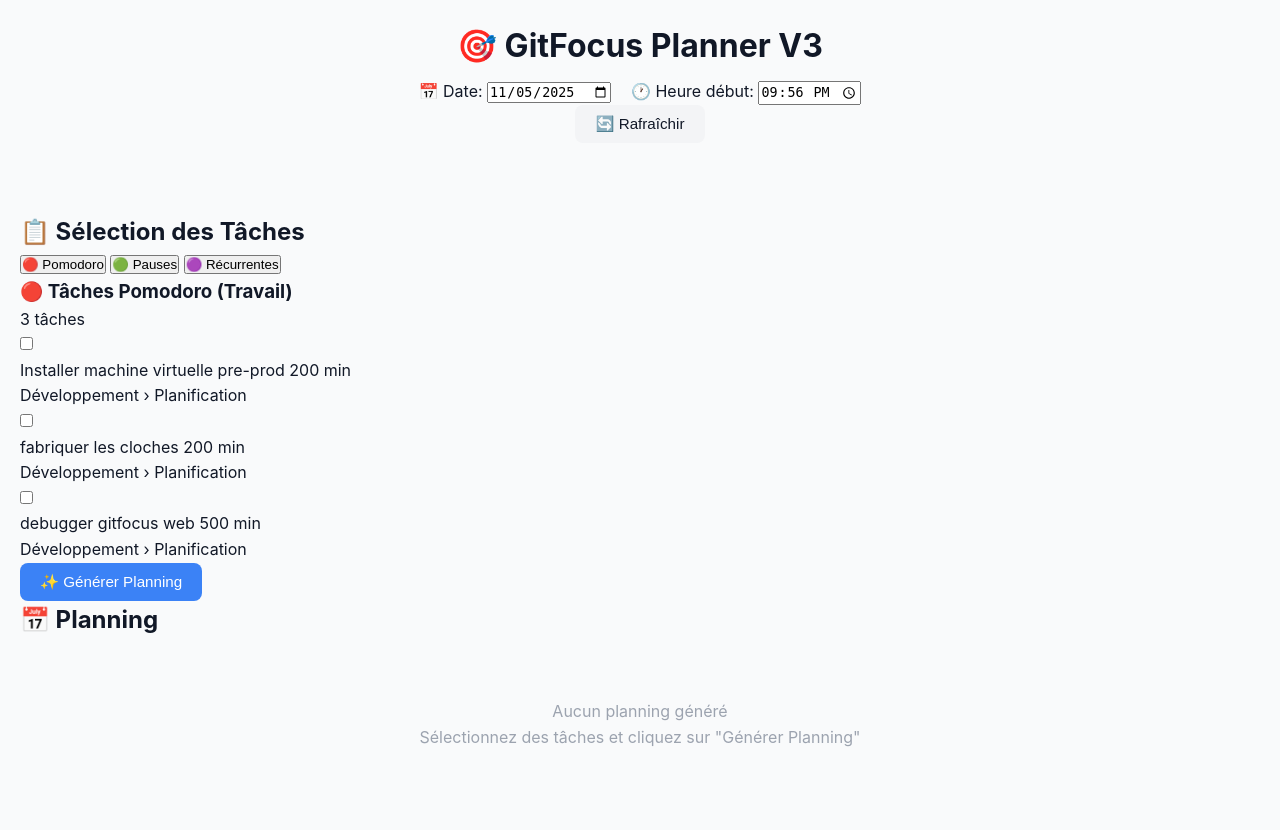
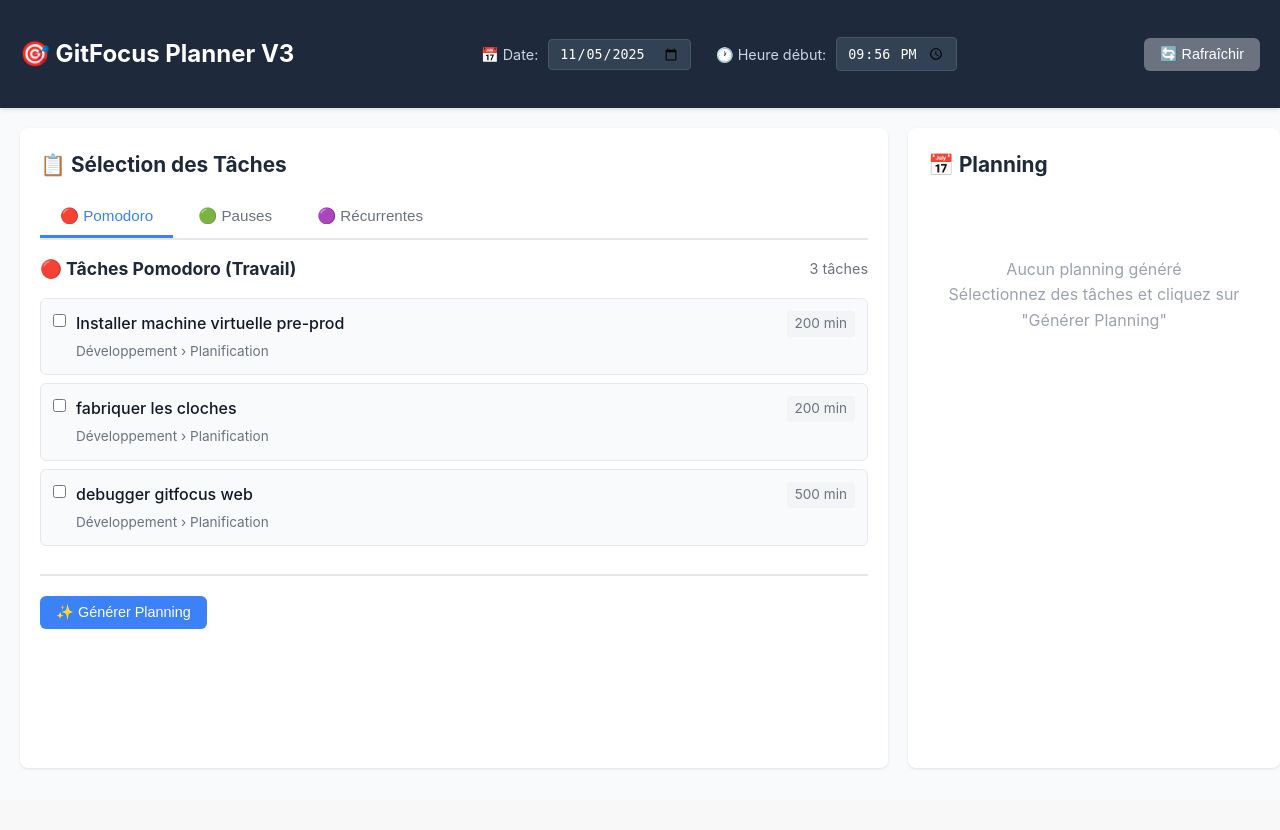
Before and after one commit to julioplanning0-collab/GitFocusPlanner, a Flask app: page /api/planning/interface in a window 1280 px wide. After the commit the page ends 769 px from the top, so only its background shows below. Run offline with Flask 3, Linux system fonts and the light colour scheme; parts of the project's set-up code (start-up, migrations or seed data) failed here and were passed over.

Commit message:
fix: CSS complet pour interface V3 - layout 2 colonnes et styles

```diff
--- a/webapp_v3/static/css/gitfocus_v3.css
+++ b/webapp_v3/static/css/gitfocus_v3.css
@@ -1,6 +1,4 @@
-/* ===================================================================
-   GITFOCUS PLANNER V3 - STYLES
-   =================================================================== */
+/* GitFocus Planner V3 - Styles */
 
 /* ===== RESET & BASE ===== */
 * {
@@ -9,92 +7,147 @@
     box-sizing: border-box;
 }
 
-:root {
-    --color-primary: #3b82f6;
-    --color-primary-dark: #2563eb;
-    --color-secondary: #10b981;
-    --color-danger: #ef4444;
-    --color-warning: #f59e0b;
-
-    --bg-main: #f9fafb;
-    --bg-panel: #ffffff;
-    --bg-panel-alt: #f3f4f6;
-    --bg-task-work: #dbeafe;
-    --bg-task-pause: #fef3c7;
-    --bg-task-recurrent: #d1fae5;
-
-    --border-color: #e5e7eb;
-    --text-primary: #111827;
-    --text-secondary: #6b7280;
-    --text-muted: #9ca3af;
-
-    --shadow-sm: 0 1px 2px 0 rgba(0, 0, 0, 0.05);
-    --shadow-md: 0 4px 6px -1px rgba(0, 0, 0, 0.1);
-    --shadow-lg: 0 10px 15px -3px rgba(0, 0, 0, 0.1);
-
-    --radius-sm: 4px;
-    --radius-md: 8px;
-    --radius-lg: 12px;
-}
-
 body {
     font-family: -apple-system, BlinkMacSystemFont, Segoe UI, Roboto, Oxygen, Ubuntu, Cantarell, sans-serif;
-    background: var(--bg-main);
-    color: var(--text-primary);
+    background: #f9fafb;
+    color: #111827;
     line-height: 1.6;
 }
 
+/* ===== HEADER ===== */
+.header {
+    background: #1e293b;
+    color: white;
+    padding: 15px 0;
+    box-shadow: 0 2px 4px rgba(0,0,0,0.1);
+}
+
+.header-inline {
+    display: flex;
+    justify-content: space-between;
+    align-items: center;
+    max-width: 1400px;
+    margin: 0 auto;
+    padding: 0 20px;
+}
+
+.header h1 {
+    font-size: 1.5rem;
+    font-weight: 700;
+}
+
+.date-selector {
+    display: flex;
+    align-items: center;
+    gap: 10px;
+}
+
+.date-selector label {
+    font-size: 0.9rem;
+    color: #cbd5e1;
+}
+
+.date-selector input {
+    padding: 6px 10px;
+    border: 1px solid #475569;
+    border-radius: 4px;
+    background: #334155;
+    color: white;
+}
+
+.actions {
+    display: flex;
+    gap: 10px;
+}
+
+/* ===== BUTTONS ===== */
+.btn {
+    padding: 8px 16px;
+    border: none;
+    border-radius: 6px;
+    font-size: 0.9rem;
+    font-weight: 500;
+    cursor: pointer;
+    transition: all 0.2s;
+}
+
+.btn-primary {
+    background: #3b82f6;
+    color: white;
+}
+
+.btn-primary:hover {
+    background: #2563eb;
+}
+
+.btn-secondary {
+    background: #6b7280;
+    color: white;
+}
+
+.btn-secondary:hover {
+    background: #4b5563;
+}
+
+/* ===== MAIN CONTAINER ===== */
 .container {
     max-width: 1400px;
     margin: 0 auto;
     padding: 20px;
 }
 
-.header {
-    text-align: center;
-    margin-bottom: 30px;
+.main-container {
+    display: grid;
+    grid-template-columns: 70% 30%;
+    gap: 20px;
+    min-height: calc(100vh - 120px);
 }
 
-.header h1 {
-    font-size: 2rem;
-    font-weight: 700;
-    margin-bottom: 8px;
+/* ===== PANELS ===== */
+.panel {
+    background: white;
+    border-radius: 8px;
+    padding: 20px;
+    box-shadow: 0 1px 3px rgba(0,0,0,0.1);
 }
 
-.subtitle {
-    font-size: 1rem;
-    color: var(--text-secondary);
+.panel h2 {
+    font-size: 1.3rem;
+    margin-bottom: 15px;
+    color: #1e293b;
 }
 
-.tabs {
+/* ===== TASK TABS ===== */
+.task-tabs {
     display: flex;
-    gap: 8px;
-    margin-bottom: 20px;
-    border-bottom: 2px solid var(--border-color);
+    gap: 5px;
+    margin-bottom: 15px;
+    border-bottom: 2px solid #e5e7eb;
 }
 
-.tab-button {
-    padding: 12px 24px;
+.task-tab {
+    padding: 10px 20px;
     background: none;
     border: none;
     border-bottom: 3px solid transparent;
-    font-size: 1rem;
+    font-size: 0.95rem;
     font-weight: 500;
-    color: var(--text-secondary);
+    color: #6b7280;
     cursor: pointer;
     transition: all 0.2s;
 }
 
-.tab-button:hover {
-    color: var(--text-primary);
-    background: var(--bg-panel-alt);
+.task-tab:hover {
+    color: #111827;
+    background: #f3f4f6;
 }
 
-.tab-button.active {
-    color: var(--color-primary);
-    border-bottom-color: var(--color-primary);
+.task-tab.active {
+    color: #3b82f6;
+    border-bottom-color: #3b82f6;
 }
 
+/* ===== TAB CONTENT ===== */
 .tab-content {
     display: none;
 }
@@ -103,140 +156,225 @@ body {
     display: block;
 }
 
-.btn {
-    padding: 10px 20px;
-    border: none;
-    border-radius: var(--radius-md);
-    font-size: 0.95rem;
-    font-weight: 500;
+.task-section {
+    margin-bottom: 20px;
+}
+
+.section-header {
+    display: flex;
+    justify-content: space-between;
+    align-items: center;
+    margin-bottom: 15px;
+}
+
+.section-header h3 {
+    font-size: 1.1rem;
+    color: #1e293b;
+}
+
+.task-count {
+    font-size: 0.9rem;
+    color: #6b7280;
+}
+
+/* ===== INFO BOX ===== */
+.info-box {
+    background: #eff6ff;
+    border-left: 4px solid #3b82f6;
+    padding: 12px;
+    margin-bottom: 15px;
+    border-radius: 4px;
+}
+
+.info-box p {
+    margin: 0;
+    font-size: 0.9rem;
+    color: #1e40af;
+}
+
+/* ===== TASK LIST ===== */
+.task-list {
+    max-height: 500px;
+    overflow-y: auto;
+}
+
+/* ===== TASK ITEMS ===== */
+.task-item {
+    display: flex;
+    align-items: flex-start;
+    gap: 10px;
+    padding: 12px;
+    margin-bottom: 8px;
+    background: #f9fafb;
+    border: 1px solid #e5e7eb;
+    border-radius: 6px;
     cursor: pointer;
     transition: all 0.2s;
 }
 
-.btn-primary {
-    background: var(--color-primary);
-    color: white;
+.task-item:hover {
+    background: #f3f4f6;
+    border-color: #3b82f6;
 }
 
-.btn-primary:hover {
-    background: var(--color-primary-dark);
+.task-item.selected {
+    background: #dbeafe;
+    border-color: #3b82f6;
 }
 
-.btn-secondary {
-    background: var(--bg-panel-alt);
-    color: var(--text-primary);
+.task-item input[type="checkbox"] {
+    margin-top: 3px;
+    cursor: pointer;
 }
 
-.btn-small {
-    padding: 6px 12px;
-    font-size: 0.85rem;
+.task-item-content {
+    flex: 1;
 }
 
-.planning-controls {
+.task-item-header {
     display: flex;
-    gap: 16px;
+    justify-content: space-between;
     align-items: center;
-    margin-bottom: 20px;
-    padding: 16px;
-    background: var(--bg-panel);
-    border-radius: var(--radius-lg);
+    margin-bottom: 4px;
 }
 
-.control-group {
-    display: flex;
-    align-items: center;
-    gap: 8px;
+.task-item-name {
+    font-weight: 500;
+    color: #111827;
 }
 
-.control-group input {
-    padding: 8px 12px;
-    border: 1px solid var(--border-color);
-    border-radius: var(--radius-sm);
+.task-item-duration {
+    font-size: 0.85rem;
+    color: #6b7280;
+    background: #f3f4f6;
+    padding: 2px 8px;
+    border-radius: 4px;
 }
 
-.timeline-container {
-    background: var(--bg-panel);
-    border-radius: var(--radius-lg);
-    padding: 20px;
-    min-height: 400px;
+.task-item-details {
+    font-size: 0.85rem;
+    color: #6b7280;
 }
 
-.recurrent-layout {
-    display: grid;
-    grid-template-columns: 60% 40%;
-    gap: 20px;
-    min-height: 600px;
+.task-item-icon {
+    font-size: 1.2rem;
 }
 
-.library-panel, .selected-panel {
-    background: var(--bg-panel);
-    border-radius: var(--radius-lg);
-    padding: 20px;
+.selection-count {
+    background: #3b82f6;
+    color: white;
+    padding: 2px 8px;
+    border-radius: 12px;
+    font-size: 0.75rem;
+    font-weight: 600;
+    margin-left: 8px;
 }
 
+.clickable {
+    cursor: pointer;
+}
+
+/* ===== ACTION BUTTONS ===== */
+.action-buttons {
+    display: flex;
+    gap: 10px;
+    margin-top: 20px;
+    padding-top: 20px;
+    border-top: 2px solid #e5e7eb;
+}
+
+/* ===== PLANNING CONTAINER ===== */
+#planning-container {
+    max-height: calc(100vh - 200px);
+    overflow-y: auto;
+}
+
+/* ===== TIMELINE ITEMS ===== */
+.timeline-item {
+    padding: 12px;
+    margin-bottom: 8px;
+    border-radius: 6px;
+    border-left: 4px solid #3b82f6;
+    background: #f9fafb;
+}
+
+.timeline-item.type-pomodoro {
+    background: #dbeafe;
+    border-left-color: #3b82f6;
+}
+
+.timeline-item.type-respiration,
+.timeline-item.type-pause {
+    background: #fef3c7;
+    border-left-color: #f59e0b;
+}
+
+.timeline-item.type-recurrent {
+    background: #d1fae5;
+    border-left-color: #10b981;
+}
+
+.timeline-time {
+    font-size: 0.85rem;
+    color: #6b7280;
+    font-weight: 600;
+    margin-bottom: 4px;
+}
+
+.timeline-name {
+    font-weight: 500;
+    color: #111827;
+    margin-bottom: 2px;
+}
+
+.timeline-duration {
+    font-size: 0.85rem;
+    color: #6b7280;
+}
+
+/* ===== EMPTY STATE ===== */
 .empty-state {
     text-align: center;
     padding: 60px 20px;
-    color: var(--text-muted);
+    color: #9ca3af;
 }
 
-.modal {
-    display: none;
-    position: fixed;
-    top: 0;
-    left: 0;
-    width: 100%;
-    height: 100%;
-    background: rgba(0, 0, 0, 0.5);
-    z-index: 1000;
+.empty-state p {
+    margin: 0;
+    font-size: 1rem;
 }
 
-.modal.active {
-    display: flex;
-    align-items: center;
-    justify-content: center;
+.hint {
+    font-size: 0.85rem;
+    margin-top: 5px;
 }
 
-.modal-content {
-    background: white;
-    border-radius: var(--radius-lg);
-    width: 90%;
-    max-width: 500px;
+/* ===== LOADING ===== */
+.loading {
+    text-align: center;
+    padding: 20px;
+    color: #6b7280;
 }
 
-.modal-header {
-    display: flex;
-    justify-content: space-between;
-    padding: 20px;
-    border-bottom: 1px solid var(--border-color);
+/* ===== SCROLLBAR ===== */
+.task-list::-webkit-scrollbar,
+#planning-container::-webkit-scrollbar {
+    width: 8px;
 }
 
-.modal-body {
-    padding: 20px;
+.task-list::-webkit-scrollbar-track,
+#planning-container::-webkit-scrollbar-track {
+    background: #f3f4f6;
+    border-radius: 4px;
 }
 
-.modal-footer {
-    display: flex;
-    justify-content: flex-end;
-    gap: 12px;
-    padding: 20px;
-    border-top: 1px solid var(--border-color);
+.task-list::-webkit-scrollbar-thumb,
+#planning-container::-webkit-scrollbar-thumb {
+    background: #cbd5e1;
+    border-radius: 4px;
 }
 
-.form-group {
-    margin-bottom: 16px;
+.task-list::-webkit-scrollbar-thumb:hover,
+#planning-container::-webkit-scrollbar-thumb:hover {
+    background: #94a3b8;
 }
-
-.form-group label {
-    display: block;
-    font-weight: 500;
-    margin-bottom: 6px;
-}
-
-.form-group input,
-.form-group textarea {
-    width: 100%;
-    padding: 10px;
-    border: 1px solid var(--border-color);
-    border-radius: var(--radius-sm);
-}
```
